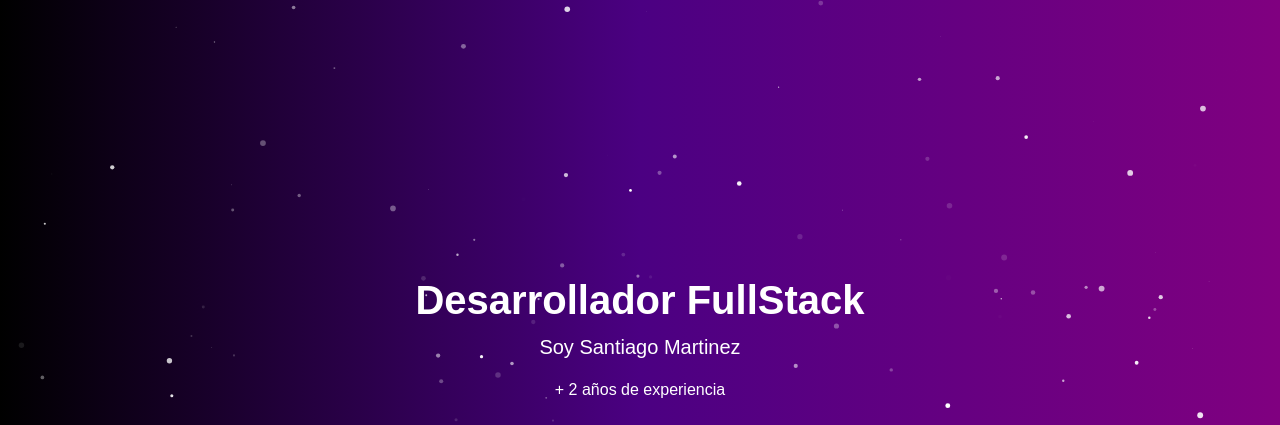
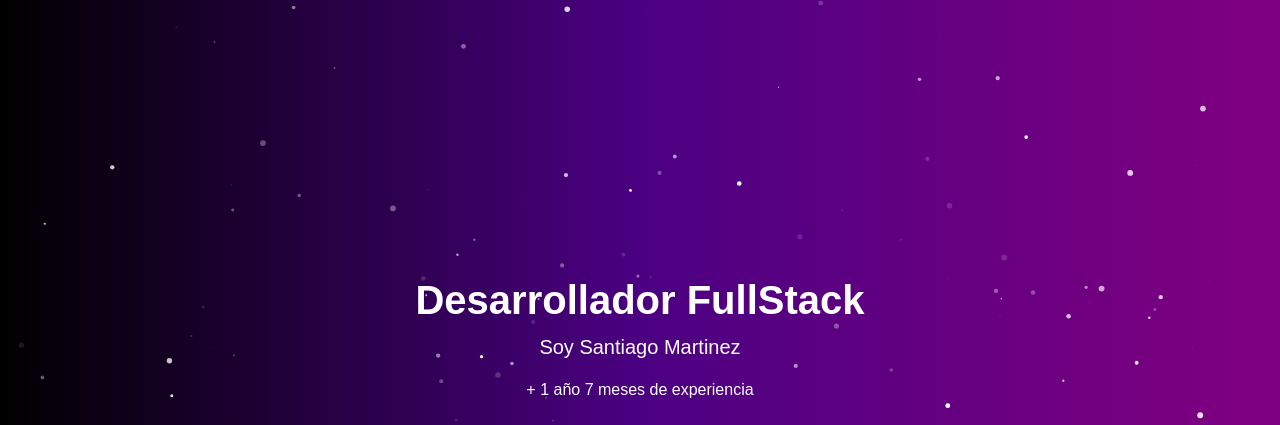
Before and after one commit to QuevinMartinezBotina/portafolio2024, a website: page index.html in a window 1280 px wide. Shown: the top 425 px of the page. Drawn offline with nearby package versions, Linux system fonts and the light colour scheme.

Commit message:
actualiza la duración de la experiencia laboral en index.html

```diff
--- a/index.html
+++ b/index.html
@@ -50,7 +50,7 @@
         <p class="lead animate__animated animate__pulse animate__delay-2s fw-">
           Soy Santiago Martinez
         </p>
-        <p>+ 2 años de experiencia</p>
+        <p>+ 1 año 7 meses de experiencia</p>
         <a href="#projects" class="btn hover-difficulty hover-difficulty"
           >Proyectos</a
         >
```
